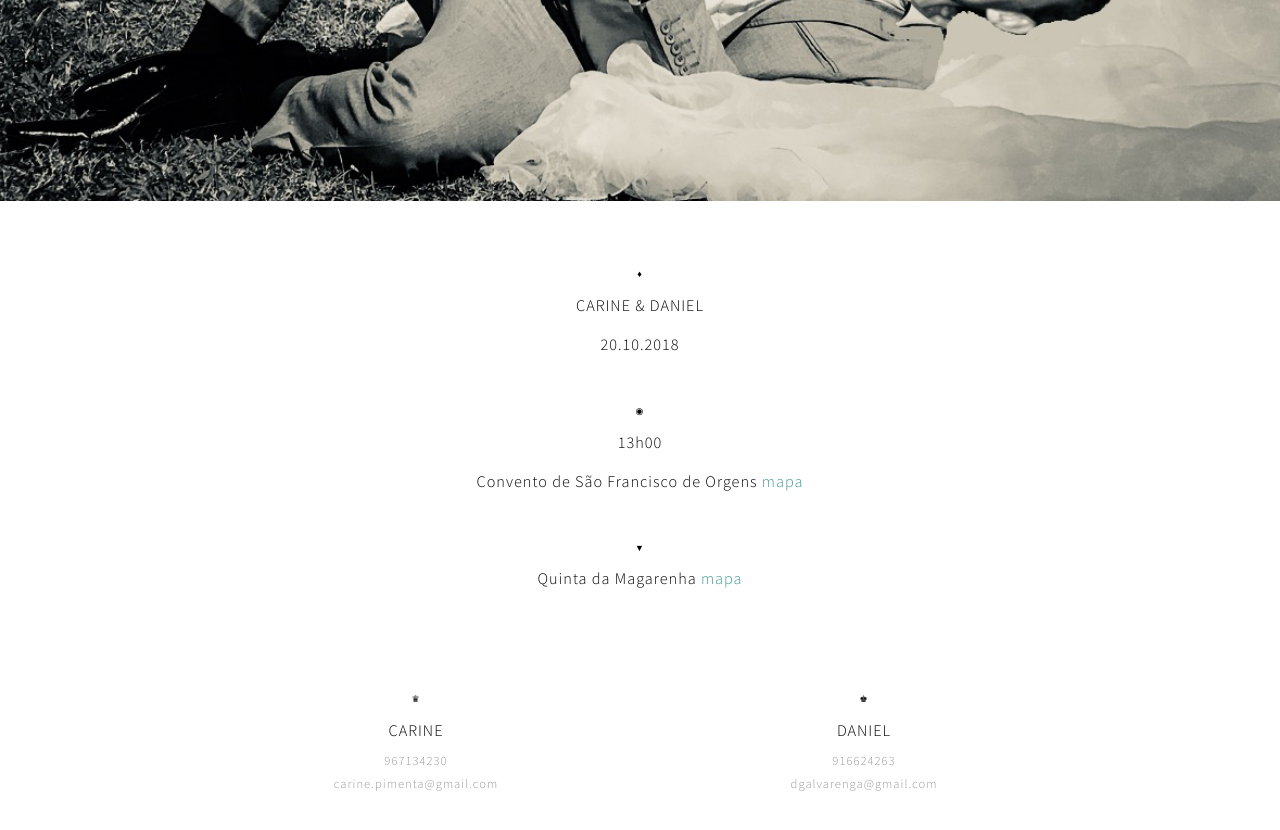
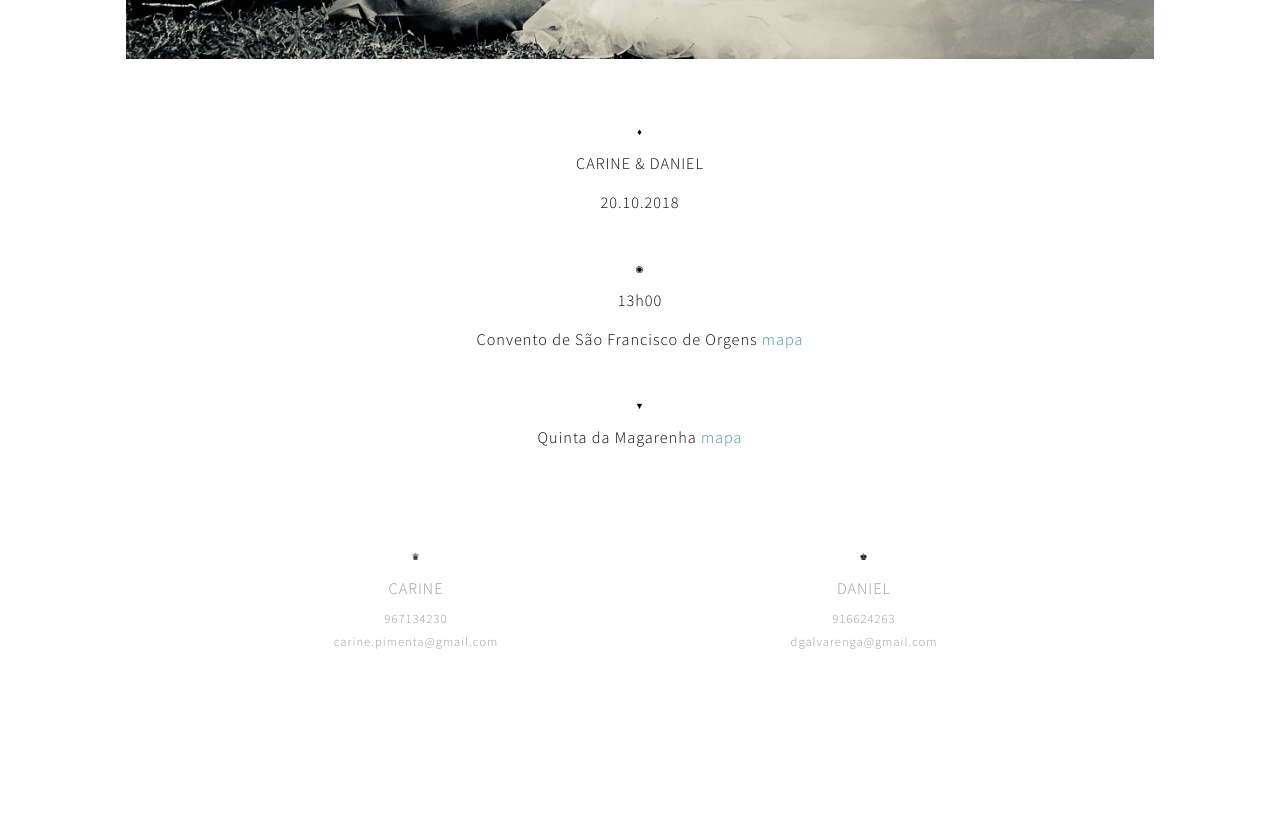
Before and after one commit to fabiennepimenta/carinedaniel, a plain HTML site: page index.html in a window 1280 px wide. Shown: the part 520-1350 px from the top of the page. After the commit the page ends 1264 px from the top, so only its background shows below. Drawn offline with Linux system fonts and the light colour scheme.

Commit message:
fixing cover size

```diff
--- a/styles/main.scss
+++ b/styles/main.scss
@@ -34,11 +34,14 @@ a{
 
 .cover {
   width: 100%;
+  @media only screen and (min-width: 1000px) {
+    padding: 0em 7em;
+  }
 }
 
 .content {
     margin: 3em auto;
-    width: 40%;
+    width: 100%;
     text-align: center;
     .local, .quinta{
       margin-top: 2em;
@@ -56,6 +59,9 @@ a{
       order: 0;
       margin-bottom: 2em;
       width: 100%;
+      h1{
+        color: #999;
+      }
       @media only screen and (min-width: 680px) {
         width: 35%;
         margin: 0;
@@ -64,6 +70,9 @@ a{
     .daniel{
       order: 1;
       width: 100%;
+      h1{
+        color: #999;
+      }
       @media only screen and (min-width: 680px) {
         width: 35%;
         margin: 0;
```
Also changed, not shown: styles/main.css.
